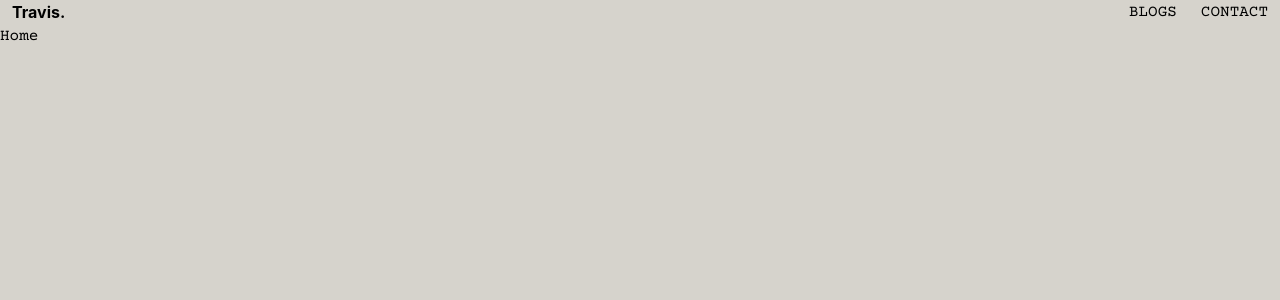
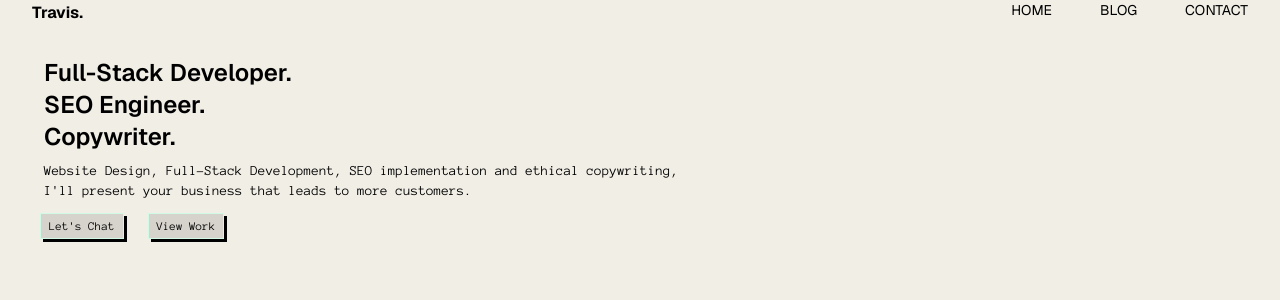
Before and after one commit to tstyer/Portfolio-Site-V2, a React (Vite) app in the folder frontend/: page / in a window 1280 px wide. Shown: the top 300 px of the page. Built offline with nearby package versions, Linux system fonts and the light colour scheme.

Commit message:
Add basic content for header

```diff
--- a/frontend/package.json
+++ b/frontend/package.json
@@ -11,6 +11,7 @@
   },
   "dependencies": {
     "@tailwindcss/vite": "^4.3.3",
+    "geist": "^1.7.2",
     "react": "^19.2.8",
     "react-dom": "^19.2.8",
     "react-router-dom": "^7.18.3",
--- a/frontend/src/components/nav_bar/Navbar.tsx
+++ b/frontend/src/components/nav_bar/Navbar.tsx
@@ -4,15 +4,17 @@ import { Link } from 'react-router-dom'
 
 export function NavBar() {
     return(
-        <div className='flex w-full h-auto justify-between px-3 py2'>
+        <div className='flex w-full h-auto justify-between'>
+
             <div>
-                <Link to={"/"} className='font-bold font-stretch-expanded'>Travis.</Link>
+                <Link to={"/"} className='font-bold font-stretch-expanded font-heading'>Travis.</Link>
             </div>
 
             <div>
-                <nav className='flex gap-6 font-heading'>
-                    <Link to={"/blog"} className='font-stretch-expanded'>BLOGS</Link>
-                    <Link to={"/contact"} className='font-stretch-expanded'>CONTACT</Link>
+                <nav className='flex gap-12 font-heading'>
+                    <Link to={"/"} className='font-stretch-expanded text-sm'>HOME</Link>
+                    <Link to={"/blog"} className='font-stretch-expanded text-sm'>BLOG</Link>
+                    <Link to={"/contact"} className='font-stretch-expanded text-sm'>CONTACT</Link>
                 </nav>
             </div>
 
--- a/frontend/src/index.css
+++ b/frontend/src/index.css
@@ -1,10 +1,22 @@
 @import "tailwindcss";
 
+@font-face {
+  font-family: 'Geist';
+  src: url('./assets/fonts/Geist-Variable.woff2') format('woff2');
+  font-weight: 100 900;
+  font-style: normal;
+  font-display: swap;
+}
+
 body {
-  background-color: #D6D3CC;
+  background-color: #f1eee6;
 }
 
 @theme {
-  --font-heading: 'Courier Prime', serif;
+  --font-heading: 'Geist', sans-serif;
   --font-text: 'Anonymous Pro', sans-serif;
 }
+
+button {
+  background-color: #D6D3CC;
+}
--- a/frontend/src/pages/home_page/HomePage.tsx
+++ b/frontend/src/pages/home_page/HomePage.tsx
@@ -1,10 +1,31 @@
 import { NavBar } from "../../components/nav_bar/Navbar"
+import { Link } from "react-router"
 
 export function HomePage() {
     return(
-        <div>
+        <div className="px-8 py6">
+
             <NavBar />
-            <h1 className="font-heading">Home</h1>
+
+            {/* Hero */}
+            <div className="flex-col pt-8">
+                <div className="px-3 py2">
+                    <h1 className="font-heading font-semibold text-2xl">Full-Stack Developer. <br />SEO Engineer. <br />Copywriter.</h1>
+                    <h2 className="font-text text-sm pt-2">Website Design, Full-Stack Development, SEO implementation and ethical copywriting,<br />
+                    I'll present your business that leads to more customers.
+                    </h2>
+                </div>
+
+                <div className="flex font-text text-xs mt-3 mx-2 gap-3 sm:gap-3 md:gap-6">
+                    <Link to={"/contact"} className="px-2 py-1 border border-solid border-emerald-100 bg-[#D6D3CC] transition-all shadow-[3px_3px_0px_black] hover:shadow-none hover:translate-x-[3px] hover:translate-y-[3px]">
+                        Let's Chat
+                    </Link>
+                    <button className="px-2 py-1 border border-solid border-emerald-100 transition-all shadow-[3px_3px_0px_black] hover:shadow-none hover:translate-x-[3px] hover:translate-y-[3px]">
+                        View Work
+                    </button>
+                </div>
+            </div>
+
         </div>
     )
 }
```
Also changed, not shown: frontend/src/assets/fonts/Geist-Variable.woff2 (added), 1 other file (tests, documents, lock files or other folders).
